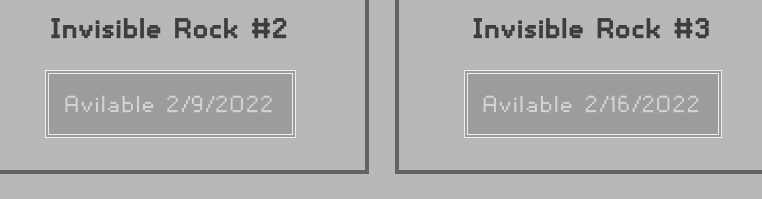
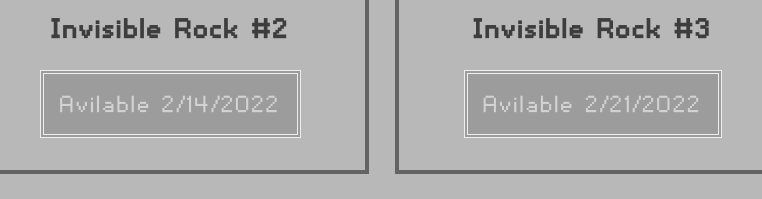
Before and after one commit to living-lore/invisible-rocks, a plain HTML site: page index.html in a window 1280 px wide. Shown: the part 501-700 px from the top of the page, 463-1225 px from the left. Drawn offline with Linux system fonts and the light colour scheme.

Commit message:
Date change

```diff
--- a/index.html
+++ b/index.html
@@ -152,7 +152,7 @@
         var rockAmount=100;
         for(i=1;i<=rockAmount;i++){
 
-            var dateAvailable=new Date(1643760000000+(604800000*(i-1)))
+            var dateAvailable=new Date(1644192000000+(604800000*(i-1)))
             let isAvailable=Date.now()>=dateAvailable;
             let readableOptions={ hour:"numeric", weekday: 'long', year: 'numeric', month: 'long', day: 'numeric', timeZoneName: "short" }
             let dateAvailableReadable=dateAvailable.toLocaleDateString("en-US");
```
